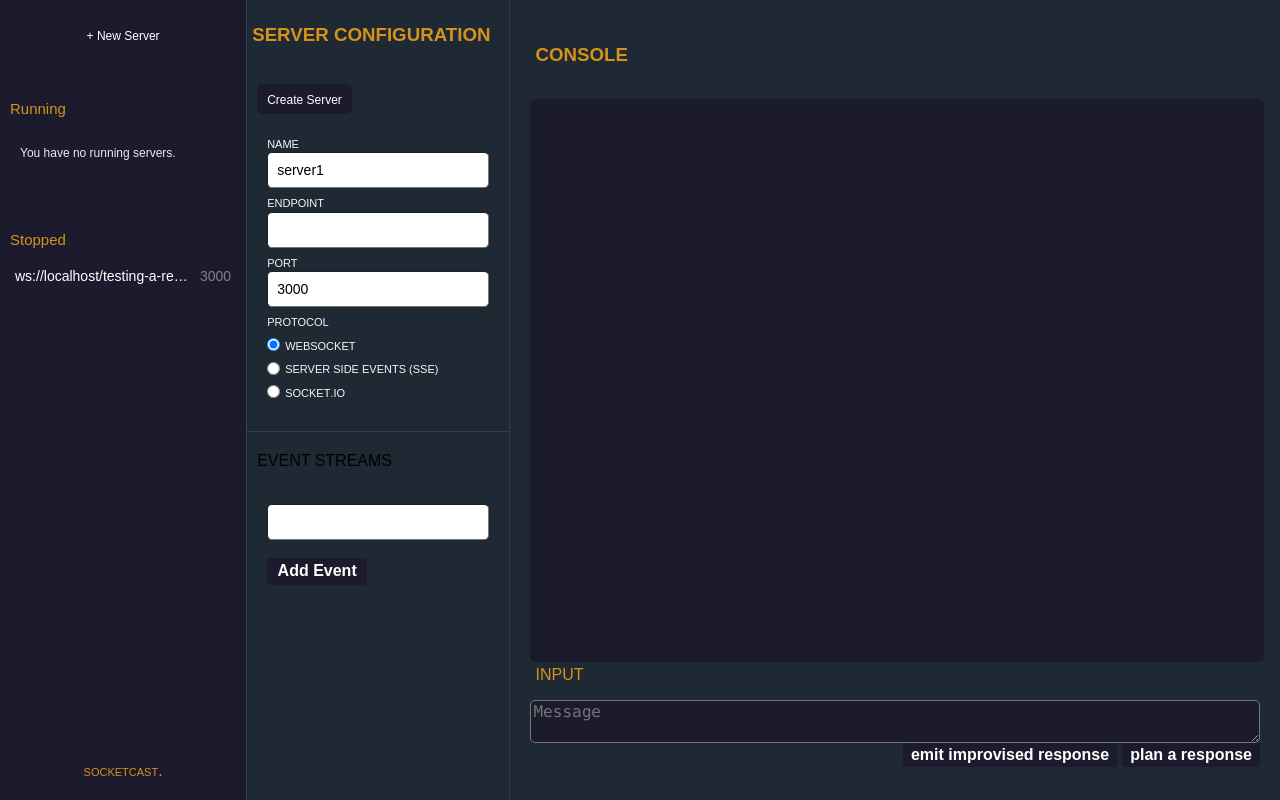
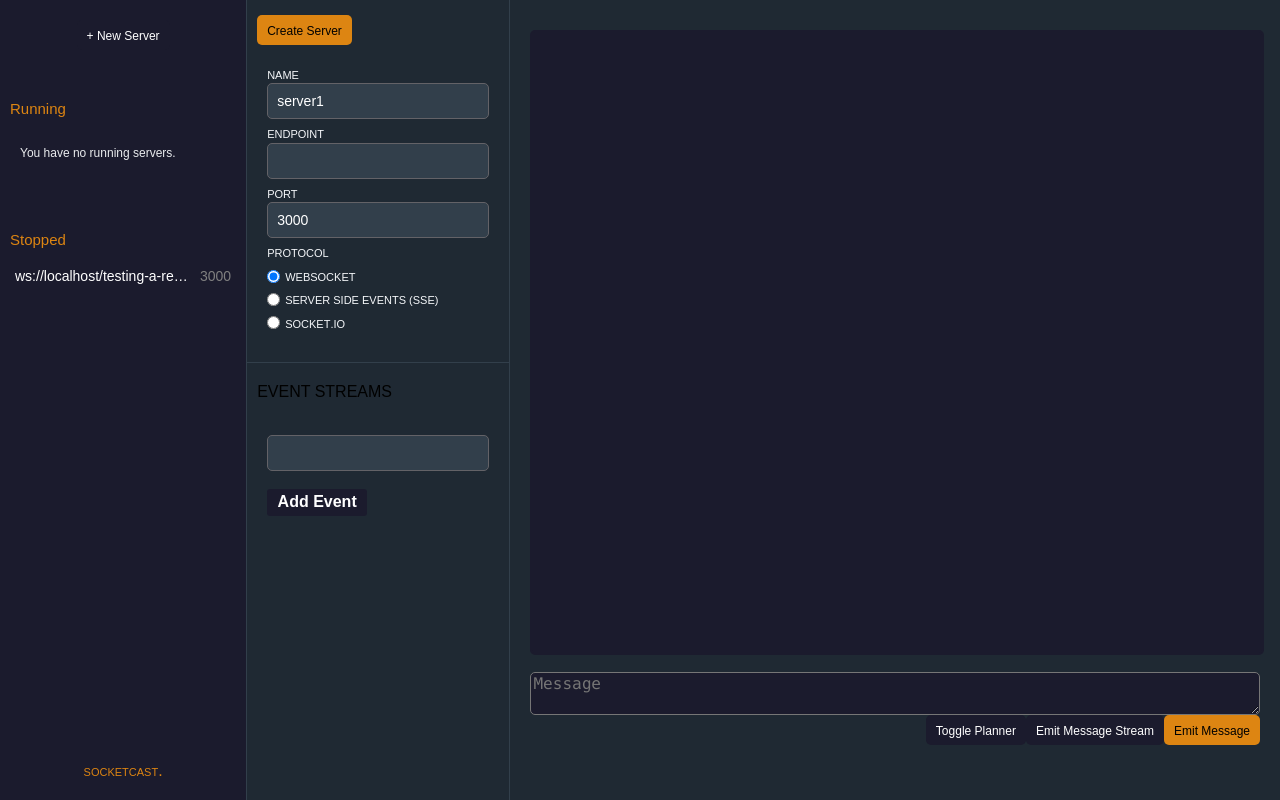
Before and after one commit to oslabs-beta/socketcast, a React app: page / in a window 1280 px wide. Built offline with nearby package versions, Linux system fonts and the light colour scheme.

Commit message:
Integrated PRU, and CSS tweaks

```diff
--- a/src/components/PlannedResponseCreator/PlannedResponseCreator.tsx
+++ b/src/components/PlannedResponseCreator/PlannedResponseCreator.tsx
@@ -3,8 +3,9 @@ import { examplePlayback, playbackResponseUnits } from './utils';
 import { PlannedResponseUnit, PlannedResponseUnitType } from './type';
 import PRUnit from './PRUnit';
 
-const PlannedResponseCreator = () => {
+const PlannedResponseCreator = (props:any) => {
   const [plannedResponse, setPlannedResponse] = useState<PlannedResponseUnit[]>([]);
+  const [delay, setDelay] = useState(1)
 
   const addDelayHandler = (ms: number): void => {
     setPlannedResponse([...plannedResponse, { type: PlannedResponseUnitType.DELAY, time: ms }]);
@@ -17,18 +18,20 @@ const PlannedResponseCreator = () => {
   const resetPlannedResponse = () => setPlannedResponse([]);
 
   return (
-    <div className="planned-response-container">
-      {
-        plannedResponse.map((curr) => <PRUnit index={1} pru={curr} onMoveDown={() => {}} onMoveUp={() => {}} onRemove={() => {}} />)
-      }
+    <>
+      <div className = "planned-response-playground">
+        {plannedResponse.map((curr) => <PRUnit index={1} pru={curr} onMoveDown={() => {}} onMoveUp={() => {}} onRemove={() => {}} />)}
+      </div>
+
       <div>
-        <button type="button" onClick={() => addMessageHandler('Test message')}>Add Message</button>
-        <button type="button" onClick={() => addDelayHandler(2000)}>Add 2 Second Delay</button>
-        <button type="button" onClick={resetPlannedResponse}>Reset Configuration</button>
-        <button type="button" onClick={() => playbackResponseUnits(plannedResponse, { onMessage: (msg: string) => { console.log(`${msg} is being emitted`); } })}>Play Back</button>
-        <button type="button" onClick={examplePlayback}>Play Example (see console)</button>
+        <button className = "button button_special" onClick = {()=>{examplePlayback()}} >Emit Message Stream</button>
+        <button className = "button primary" type="button" onClick={() => addMessageHandler(props.message)}>Add Message</button>
+        <button className = "button primary" type="button" onClick={() => addDelayHandler(delay*1000)}>Add Delay</button>
+        <input className = "PRC-input" value={delay} onChange = {(e:any)=>{setDelay(e.target.value)}} type="number"></input>
+        <button className = "button primary" type="button" onClick={resetPlannedResponse}>Clear</button>
+        <button className = "button primary" type="button" onClick={() => playbackResponseUnits(plannedResponse, { onMessage: (msg: string) => { console.log(`${msg} is being emitted`); } })}>Play Back</button>
       </div>
-    </div>
+    </>
   );
 };
 
--- a/src/components/ServerForm.tsx
+++ b/src/components/ServerForm.tsx
@@ -18,7 +18,7 @@ function ServerForm() {
 
       <div>
         <button
-          className="button primary"
+          className="button button_special"
           onClick={() => {
             dispatch(serverManagerCreateServer({ port: +port, name }));
           }}
--- a/src/components/ServerTab.tsx
+++ b/src/components/ServerTab.tsx
@@ -10,9 +10,6 @@ function ServerTab() {
   const currentServerId = useSelector((store: RootState) => store.serversReducer.currentServerId);
   return (
     <div className="server-column">
-      <div className="header-container">
-        <h3 className="header-primary">SERVER CONFIGURATION</h3>
-      </div>
 
       {currentServerId === '' ? (
         <>
--- a/src/components/StreamDisplay.tsx
+++ b/src/components/StreamDisplay.tsx
@@ -2,33 +2,31 @@
  * @description Right pane of application. Displays input and output streams
  */
 
-import React from 'react';
-import { useSelector } from 'react-redux';
-import { RootState } from '@/store/reducers';
-import StreamInput from './StreamInput';
+import React from "react";
+import { useSelector } from "react-redux";
+import { RootState } from "@/store/reducers";
+
 
 function StreamDisplay() {
-  const currentServerId = useSelector((store: RootState) => store.serversReducer.currentServerId);
-  const outputStream = useSelector((store: RootState) => store.dataReducer.streams);
+  const currentServerId = useSelector(
+    (store: RootState) => store.serversReducer.currentServerId
+  );
+  const outputStream = useSelector(
+    (store: RootState) => store.dataReducer.streams
+  );
 
   let counter = 0;
 
   return (
-    <div className="stream-column">
-      <div className="streamDisplay_container streamDisplay_outputContainer">
-        <div className="header-container">
-          <h3 className="header-primary">CONSOLE</h3>
-        </div>
-        <div className="streamDisplay_outputbox">
-          {currentServerId && outputStream[currentServerId].map((code: string) => (
+    <div className="streamDisplay_container streamDisplay_outputContainer">
+      <div className="streamDisplay_outputbox">
+        {currentServerId &&
+          outputStream[currentServerId].map((code: string) => (
             <div className="code" key={counter++}>
               {code}
             </div>
-
           ))}
-        </div>
       </div>
-      <StreamInput />
     </div>
   );
 }
--- a/src/components/StreamInput.tsx
+++ b/src/components/StreamInput.tsx
@@ -3,43 +3,28 @@
  * @description Conditionally rendered based on active event in state. Functionality to emit improvised and planned responses from port of active server
  */
 
-import { RootState } from '@/store/reducers';
-import React, { useState } from 'react';
-import { useDispatch, useSelector } from 'react-redux';
-import { serverManagerBroadcastAll } from '../store/actions';
-import { PlannedResponseUnit, PlannedResponseUnitType } from './PlannedResponseCreator/type';
-import { playbackResponseUnits } from './PlannedResponseCreator/utils';
+import { RootState } from "@/store/reducers";
+import React, { useState } from "react";
+import { useDispatch, useSelector } from "react-redux";
+import { serverManagerBroadcastAll } from "../store/actions";
+import PlannedResponseCreator from "./PlannedResponseCreator/PlannedResponseCreator";
 
 function StreamInput() {
   const dispatch = useDispatch();
-  const currentServerId = useSelector((store: RootState) => store.serversReducer.currentServerId);
-  const [message, updateMessage] = useState('');
-
-  const prus: PlannedResponseUnit[] = [
-    { type: PlannedResponseUnitType.MESSAGE, message: 'Hey' },
-    { type: PlannedResponseUnitType.DELAY, time: 2000 },
-    { type: PlannedResponseUnitType.MESSAGE, message: 'Hey whats up' },
-    { type: PlannedResponseUnitType.DELAY, time: 2000 },
-    { type: PlannedResponseUnitType.MESSAGE, message: 'nmjc, hbu' },
-    { type: PlannedResponseUnitType.DELAY, time: 2000 },
-    { type: PlannedResponseUnitType.MESSAGE, message: 'same' },
-    { type: PlannedResponseUnitType.DELAY, time: 2000 },
-    { type: PlannedResponseUnitType.MESSAGE, message: 'okay' },
-  ];
-  const emitPlannedResponseEXAMPLE = () => {
-    playbackResponseUnits(prus, {
-      onMessage: (msg: string) => {
-        dispatch(serverManagerBroadcastAll(currentServerId, msg));
-      },
-    });
-  };
+  const currentServerId = useSelector(
+    (store: RootState) => store.serversReducer.currentServerId
+  );
+  const [message, updateMessage] = useState("");
+  const [toggle, updateToggle] = useState(false);
 
   return (
+
+
         <div className="streamDisplay_container streamDisplay_inputContainer">
-      <div className="header-container">
-        <div className="header-primary">INPUT</div>
-      </div>
-      <div style={{ display: 'flex' }}>
+
+          {toggle && <PlannedResponseCreator message = {message} />}
+
+          <div style={{ display: "flex" }}>
             <textarea
               className="code-textarea"
               placeholder="Message"
@@ -47,16 +32,24 @@ function StreamInput() {
               onChange={(e) => updateMessage(e.target.value)}
             />
           </div>
-      <div style={{ float: 'right' }}>
+
+          <div style={{ float: "right" }}>
+
+            <button className = "button primary"   onClick={() => { updateToggle(!toggle) }} >
+                Toggle Planner
+            </button>
+            <button className = "button primary" >
+              Emit Message Stream
+            </button>
             <button
-          className="streamDisplay_button"
+              className="button button_special"
               type="button"
               onClick={() => dispatch(serverManagerBroadcastAll(currentServerId, message))}
             >
-          emit improvised response
+              Emit Message
             </button>
-        <button style={{ marginLeft: '5px' }} className="streamDisplay_button" onClick={emitPlannedResponseEXAMPLE} type="button">plan a response</button>
           </div>
+
         </div>
   );
 }
--- /dev/null
+++ b/src/components/StreamTab.tsx
@@ -0,0 +1,19 @@
+/**
+ * @description Right pane of application. Displays input and output streams
+ */
+
+import React from "react";
+import StreamInput from "./StreamInput";
+import StreamDisplay from "./StreamDisplay"
+
+
+function StreamTab() {
+  return (
+    <div className="stream-column">
+      <StreamDisplay />
+      <StreamInput />
+    </div>
+  );
+}
+
+export default StreamTab;
--- a/src/components/app.tsx
+++ b/src/components/app.tsx
@@ -8,14 +8,14 @@ import '../styles/app.scss';
 // import PlannedResponseCreator from './PlannedResponseCreator/PlannedResponseCreator';
 import ServerTab from './ServerTab';
 import Sidebar from './Sidebar';
-import StreamDisplay from './StreamDisplay';
+import StreamTab from './StreamTab';
 
 const App = () => (
   <div className="app">
     <div className="app_container">
       <Sidebar />
       <ServerTab />
-      <StreamDisplay />
+      <StreamTab />
       {/* <PlannedResponseCreator /> */}
     </div>
   </div>
--- a/src/styles/app.scss
+++ b/src/styles/app.scss
@@ -6,7 +6,7 @@ $primary-background_hover:#3a3a4e; // For sidebar
 $base_teal2: rgb(204, 204, 204);
 $base_grey: rgb(234, 236, 238);
 $terminal_black: rgb(226, 226, 226);
-$primary-font-color: rgb(212, 147, 24);
+$primary-font-color: rgb(221, 133, 18);
 $terminal_black2: rgb(11, 14, 17);
 
 // $primary-background: rgb(27, 118, 121);
@@ -153,6 +153,8 @@ body {
   }
 }
 
+
+
 .form-container {
   margin-top: 5px;
   display: flex;
@@ -168,14 +170,34 @@ body {
 input[type="text"] {
   width: 100%;
   box-sizing: border-box;
-
+  background-color: #323f4b;
+  border: 1px solid #636267;
   padding: 9px;
-
+  color: white;
   border-radius: 5px;
   border-width: 1px;
 
   font-size: 14px;
 
+}
+
+.planned-response-container {
+  flex: .6;
+  padding: 10px;
+  border-radius: 3px;
+  display: flex;
+  flex-direction: column;
+}
+
+.planned-response-playground {
+  height: 200px;
+  max-height: 400px;
+  overflow-y: scroll;
+  color: white;
+  width: 100%;
+  background-color: $primary-background;
+  border: 2px $primary-background solid;
+  margin-top: 10px;
 }
 
 .button {
@@ -201,7 +223,21 @@ input[type="text"] {
     color: white;
   }
 
+
+
+
 }
+
+.button_special {
+  background-color: $primary-font-color;
+  color: black;
+}
+
+.button_code {
+  background-color: #1F2933;
+}
+
+
 
 .serverForm_button {
   color: white;
@@ -275,7 +311,7 @@ input[type="text"] {
     padding: 10px 15px;
 
     &:hover {
-      background-color: $primary-background_hover;
+      background-color: #1F2933;
       cursor: pointer;
     }
 
@@ -300,7 +336,14 @@ input[type="text"] {
 }
 
 
-
+.PRC-input {
+  width: 30px;
+  background-color: #1b1b2d;
+  color: white;
+  border: none;
+  padding: 5px;
+  border-radius: 3px;
+}
 
 
 .sidebar_server {
@@ -355,7 +398,7 @@ input[type="text"] {
 
 .streamDisplay_outputbox {
   margin-top: 10px;
-  height: 90%;
+  height: 100%;
   width: 100%;
   border-radius: 5px;
   border: 2px $primary-background solid;
@@ -383,10 +426,18 @@ input[type="text"] {
   color:rgb(212, 147, 24)
 }
 
-.planned-response-container {
-  flex: 2;
-  padding: 5px 10px;
-  border-radius: 3px;
+.PRUnit {
+  width: 100%;
+  margin-bottom: 5px;
+  border: 1px $primary-background_hover
+}
+
+.top-section {
   display: flex;
-  flex-direction: column;
+  align-items: center;
+  justify-content: space-between;
 }
+
+.title-type {
+  color:  rgb(204, 204, 204)
+}
```
Also changed, not shown: src/components/PlannedResponseCreator/PRUnit.scss (+8 -4 lines), src/components/PlannedResponseCreator/PRUnit.tsx (+8 -3 lines). Lines whose indentation alone changed are shown as unchanged.
